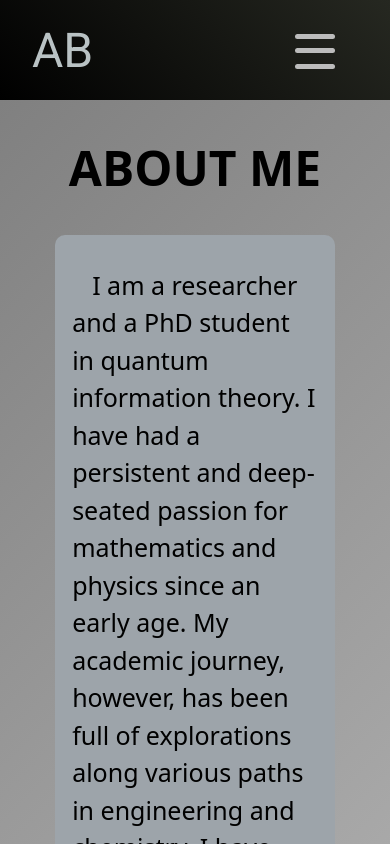
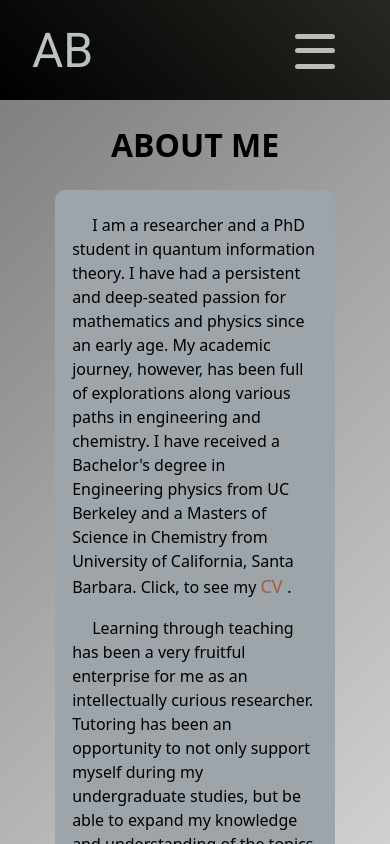
Before and after one commit to armanxbabakhani/ArmanWeb, a Next.js app: page /me in a window 390 px wide. Shown: the top 844 px of the page. Built offline with nearby package versions, Linux system fonts and the light colour scheme.

Commit message:
screen size adjustments made!

```diff
--- a/pages/me.js
+++ b/pages/me.js
@@ -11,7 +11,7 @@ export default function Me() {
                 <p>
                 I am a researcher and a PhD student in quantum information theory.
                 I have had a persistent and deep-seated passion for mathematics and physics since an early age. My academic journey, however, has been full of explorations along various paths in engineering and chemistry. I have received a Bachelor&apos;s degree in Engineering physics
-                from UC Berkeley and a Masters of Science in Chemistry from University of California, Santa Barbara. Click, to see my <a href="/Arman_Resume_web.pdf" > CV </a>.
+                from UC Berkeley and a Masters of Science in Chemistry from University of California, Santa Barbara. Click, to see my <a href="/Arman_Resume_web.pdf"> CV </a>.
                 </p>
                 <p>
                 Learning through teaching has been a very fruitful enterprise for me as an intellectually curious researcher. Tutoring has been an opportunity to not only support myself during my undergraduate studies, but be able to expand my knowledge and understanding of the topics I&apos;ve taught.
--- a/styles/me.module.css
+++ b/styles/me.module.css
@@ -42,7 +42,7 @@
 }
 
 .me p{
-  font-size: 25px;
+  font-size: 22px;
   line-height: 1.5;
 }
 .me a {
@@ -56,6 +56,18 @@
 
 @media only screen and (max-width: 900px) {
     .main{
-        margin: 0 5%;
+      margin: 0 5%;
+    }
+
+    .title h1{
+      font-size: 2rem;
+    }
+
+    .me p{
+      font-size: 16px;
+    }
+
+    .me a{
+      font-size: 18px;
     }
 }
```
